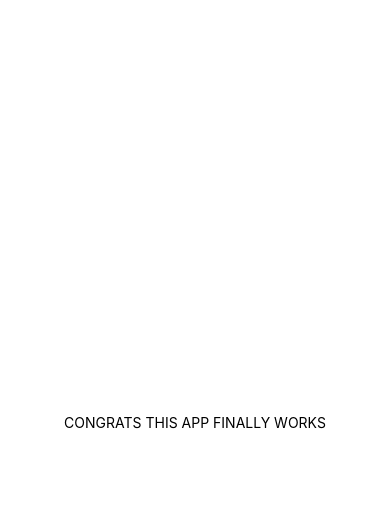
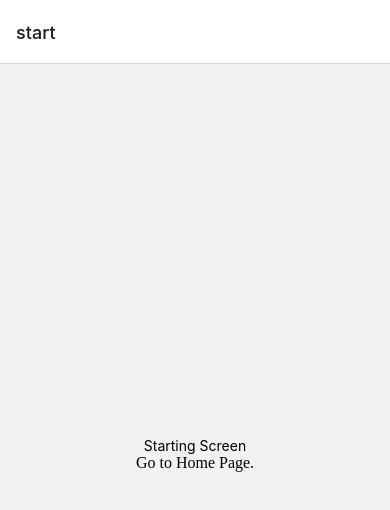
Before and after one commit to JennaXiao3/Thermostatus, a React Native app: screen /start in a window 390 px wide. Shown: the top 510 px of the page. Built offline with nearby package versions, Linux system fonts and the light colour scheme.

Commit message:
nagivation stuff

```diff
--- a/App.js
+++ b/App.js
@@ -1,19 +1,30 @@
 import { StatusBar } from 'expo-status-bar';
 import React, { useEffect, useState } from 'react';
-import { StyleSheet, Text, View } from 'react-native';
+import { NavigationContainer, StackActions } from '@react-navigation/native';
+import { createNativeStackNavigator } from '@react-navigation/native-stack';
+import { StyleSheet, Text, View, Image } from 'react-native';
 //import * as firebase from "firebase";
 import { render } from 'react-dom';
 import { firebase } from './src/constants/FirebaseConfig';
+
+//importing screen components
+import { StartScreen } from 'StartScreen';
+import { HomeScreen } from 'HomeScreen';
+
+//navigation
+const Stack = createNativeStackNavigator();
 
 const db = firebase.firestore();
 
 export default function App() {
 
   return (
-    <View style={styles.container}>
-      <Text>CONGRATS THIS APP FINALLY WORKS</Text>
-      <StatusBar style="auto" />
-    </View>
+    <NavigationContainer>
+      <Stack.Navigator initialRouteName='start'>
+        <Stack.Screen name="home" component={HomeScreen} />
+        <Stack.Screen name='start' component={StartScreen} />
+      </Stack.Navigator>
+    </NavigationContainer>
   );
 }
 
--- /dev/null
+++ b/StartScreen.js
@@ -0,0 +1,24 @@
+import { CurrentRenderContext } from '@react-navigation/native';
+import { StatusBar } from 'expo-status-bar';
+import React, { useEffect, useState } from 'react';
+import { StyleSheet, Text, View, Image, TouchableOpacity, Button } from 'react-native';
+
+export const StartScreen = ({navigation}) => {
+    return(
+        <View style={styles.screenContainer}>
+            <Text>Starting Screen</Text>
+            <TouchableOpacity onPress={() => navigation.navigate('home')}>
+                Go to Home Page.
+            </TouchableOpacity>
+        </View>
+    )
+}
+
+const styles = StyleSheet.create({
+    screenContainer: {
+        flex: 1,
+        alignItems: 'center',
+        justifyContent: 'center',
+        backgroundColor: 'periwinkle'
+    }
+});
```
Also changed, not shown: HomeScreen.js (added, +15 -0 lines), package.json (+7 -3 lines), 2 other files (tests, documents, lock files or other folders).
